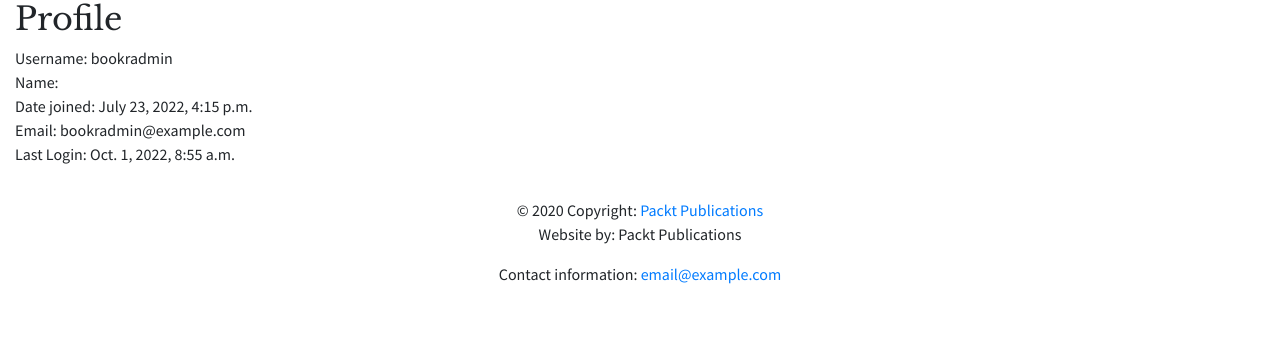
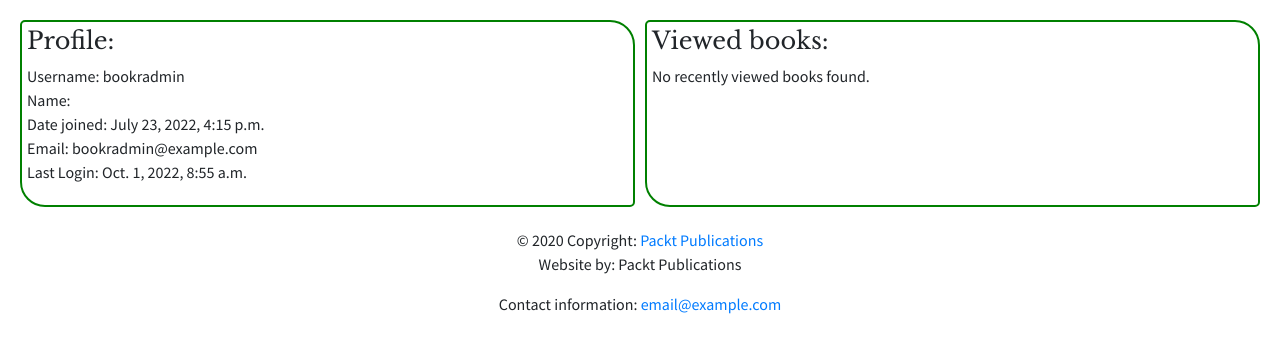
Before and after one commit to Dmytro-bit/django-bookr, a Django app: page /accounts/profile/ in a window 1280 px wide. Shown: the part 100-453 px from the top of the page. Run offline with Django 3.2, Linux system fonts and the light colour scheme; a user stored in the database is signed in; some libraries are stand-ins or nearby versions.

```diff
--- a/templates/profile.html
+++ b/templates/profile.html
@@ -2,8 +2,24 @@
 
 {% block title %}Bookr{% endblock %}
 
+{% block heading %}Profile{% endblock %}
+
 {% block content %}
-  <h2>Profile</h2>
+
+<style>
+  .flexrow { display: flex; border: 2px black;}
+  .flexrow > div { flex: 1; }
+  .infocell {
+  border: 2px solid green;
+  border-radius: 5px 25px;
+  background-color: white;
+  padding: 5px;
+  margin: 20px 5px 5px 5px;
+}
+</style>
+<div class="flexrow">
+  <div class="infocell">
+    <h4>Profile:</h4>
     <div>
       <p>
         Username: {{ request.user.username}}
@@ -18,4 +34,16 @@
         <br>
       </p>
     </div>
+  </div>
+  <div class="infocell">
+    <h4>Viewed books:</h4>
+    <p>
+      {% for book_id, book_title in request.session.viewed_books %}
+      <a href="/book/{{ book_id }}">{{ book_title }}</a><br>
+      {% empty %}
+            No recently viewed books found.
+      {% endfor %}
+    </p>
+  </div>
+</div>
 {% endblock %}
```
Also changed, not shown: reviews/views.py (+23 -22 lines), db.sqlite3. Lines whose indentation alone changed are shown as unchanged.
